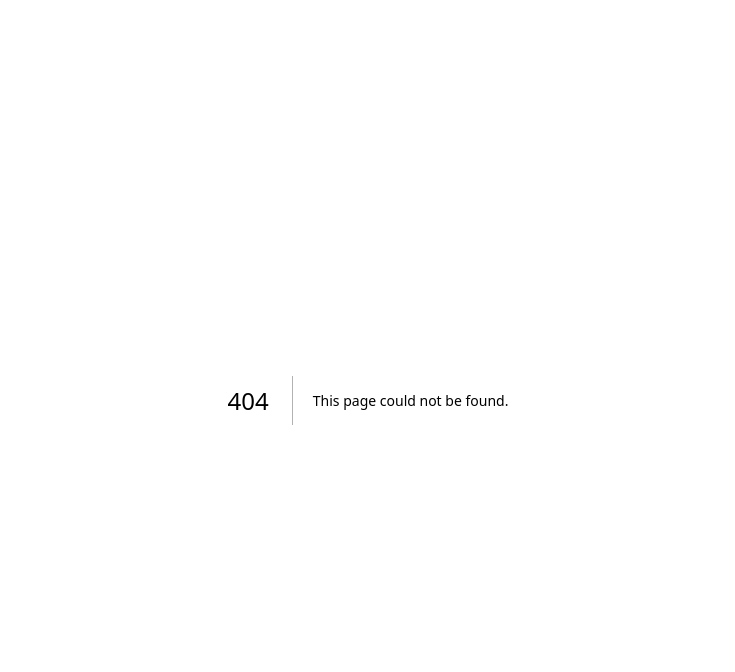
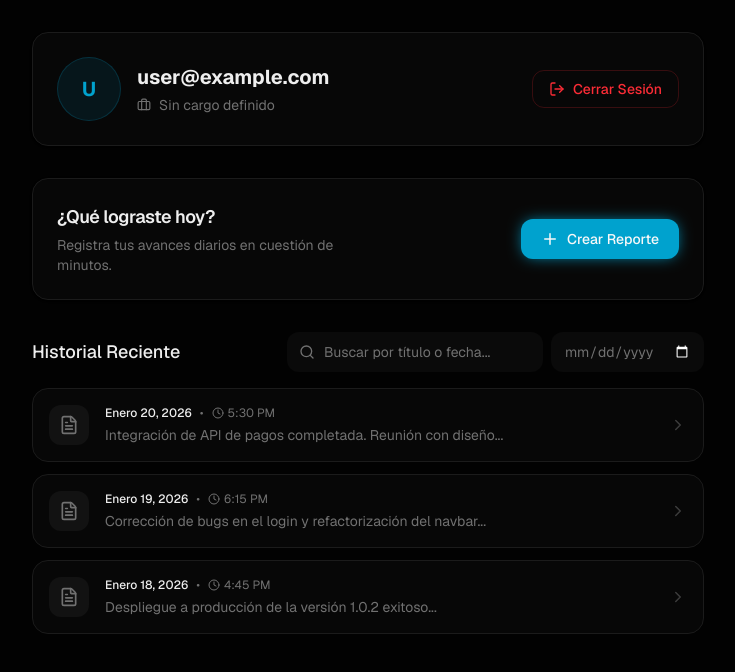
Before and after one commit to elpeakyblinder/DailyFlow, a Next.js app: page /employee/dashboard/reports in a window 1280 px wide. Before the commit this address had no page. Shown: the top 672 px of the page, without its empty margins (272-1007 px from the left). Built offline with nearby package versions, Linux system fonts and the light colour scheme; no server answers; the database is empty; sample sign-in values are in the browser's storage.

Commit message:
feat: Add frontend reports user

```diff
--- /dev/null
+++ b/src/app/employee/dashboard/reports/page.tsx
@@ -0,0 +1,109 @@
+import React from "react";
+import { auth } from "@/auth";
+import { redirect } from "next/navigation";
+import Link from "next/link";
+import {
+    FileText,
+    Plus,
+    Clock,
+    ChevronRight,
+} from "lucide-react";
+import { ReportFilters } from "@/app/components/ReportFilters";
+import { HeaderDashboard } from "@/app/components/HeaderDashboard";
+import { getUserProfile } from "@/lib/data";
+
+const RECENT_REPORTS = [
+    {
+        id: 1,
+        date: "Enero 20, 2026",
+        time: "5:30 PM",
+        preview: "Integración de API de pagos completada. Reunión con diseño...",
+    },
+    {
+        id: 2,
+        date: "Enero 19, 2026",
+        time: "6:15 PM",
+        preview: "Corrección de bugs en el login y refactorización del navbar...",
+    },
+    {
+        id: 3,
+        date: "Enero 18, 2026",
+        time: "4:45 PM",
+        preview: "Despliegue a producción de la versión 1.0.2 exitoso...",
+    },
+];
+
+export default async function EmployeeDashboard() {
+    const session = await auth();
+
+    if (!session?.user?.id) {
+        redirect("/auth/login");
+    }
+
+    const data = await getUserProfile(session.user.id);
+
+    const displayName = data?.full_name || session.user.email || "Usuario";
+    const displayJob = data?.job_title || "Sin cargo definido";
+
+    return (
+        <main className="min-h-screen w-full bg-background text-foreground flex justify-center p-4 md:p-8">
+            <div className="w-full max-w-2xl space-y-8">
+
+                <HeaderDashboard
+                    displayName={displayName}
+                    displayJob={displayJob}
+                />
+
+                <section className="bg-card border border-border p-6 rounded-xl shadow-sm flex flex-col sm:flex-row items-start sm:items-center justify-between gap-4 transition-all hover:border-primary/50">
+                    <div className="space-y-1">
+                        <h2 className="text-lg font-semibold tracking-tight">
+                            ¿Qué lograste hoy?
+                        </h2>
+                        <p className="text-sm text-muted-foreground max-w-xs">
+                            Registra tus avances diarios en cuestión de minutos.
+                        </p>
+                    </div>
+                    <Link
+                        href="/employee/dashboard/new-report"
+                        className="group flex items-center gap-2 bg-primary text-primary-foreground px-5 py-2.5 rounded-lg text-sm font-medium hover:bg-primary/90 transition-all w-full sm:w-auto justify-center shadow-[0_0_15px_-3px_var(--color-primary)]"
+                    >
+                        <Plus size={18} className="group-hover:scale-110 transition-transform" />
+                        Crear Reporte
+                    </Link>
+                </section>
+
+                <section className="space-y-4">
+                    <ReportFilters />
+                    <div className="grid gap-3">
+                        {RECENT_REPORTS.map((report) => (
+                            <div
+                                key={report.id}
+                                className="group flex items-center gap-4 p-4 rounded-xl border border-border bg-card hover:bg-secondary/40 transition-colors cursor-pointer"
+                            >
+                                <div className="h-10 w-10 shrink-0 rounded-lg bg-secondary flex items-center justify-center text-muted-foreground group-hover:text-primary transition-colors">
+                                    <FileText size={20} />
+                                </div>
+
+                                <div className="flex-1 min-w-0">
+                                    <div className="flex items-center gap-2 text-xs text-muted-foreground mb-1">
+                                        <span className="font-medium text-foreground">{report.date}</span>
+                                        <span>•</span>
+                                        <span className="flex items-center gap-1">
+                                            <Clock size={12} /> {report.time}
+                                        </span>
+                                    </div>
+                                    <p className="text-sm text-muted-foreground truncate group-hover:text-foreground transition-colors">
+                                        {report.preview}
+                                    </p>
+                                </div>
+
+                                <ChevronRight size={18} className="text-muted-foreground/50 group-hover:text-primary group-hover:translate-x-1 transition-all" />
+                            </div>
+                        ))}
+                    </div>
+                </section>
+
+            </div>
+        </main>
+    );
+}
```
